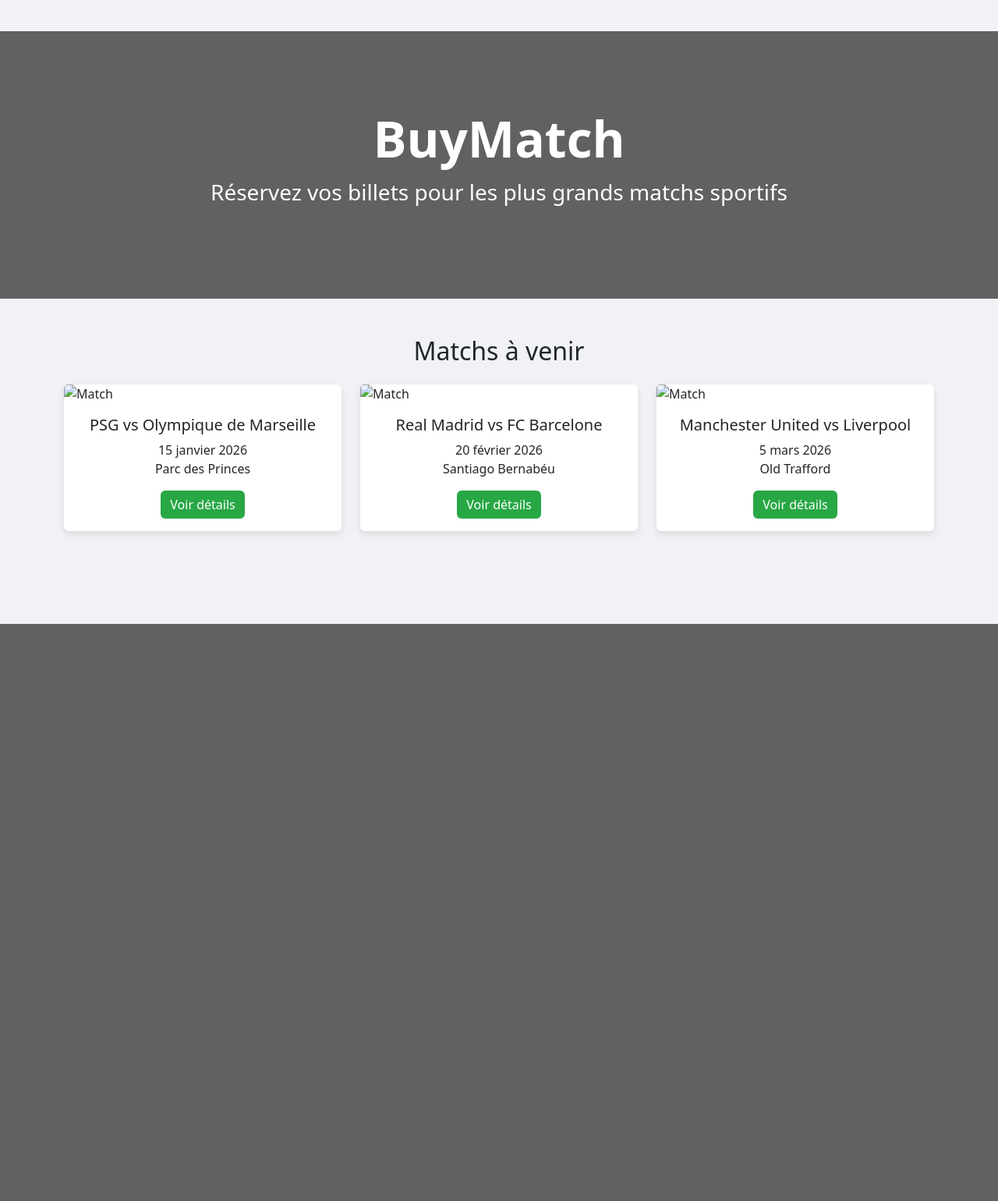
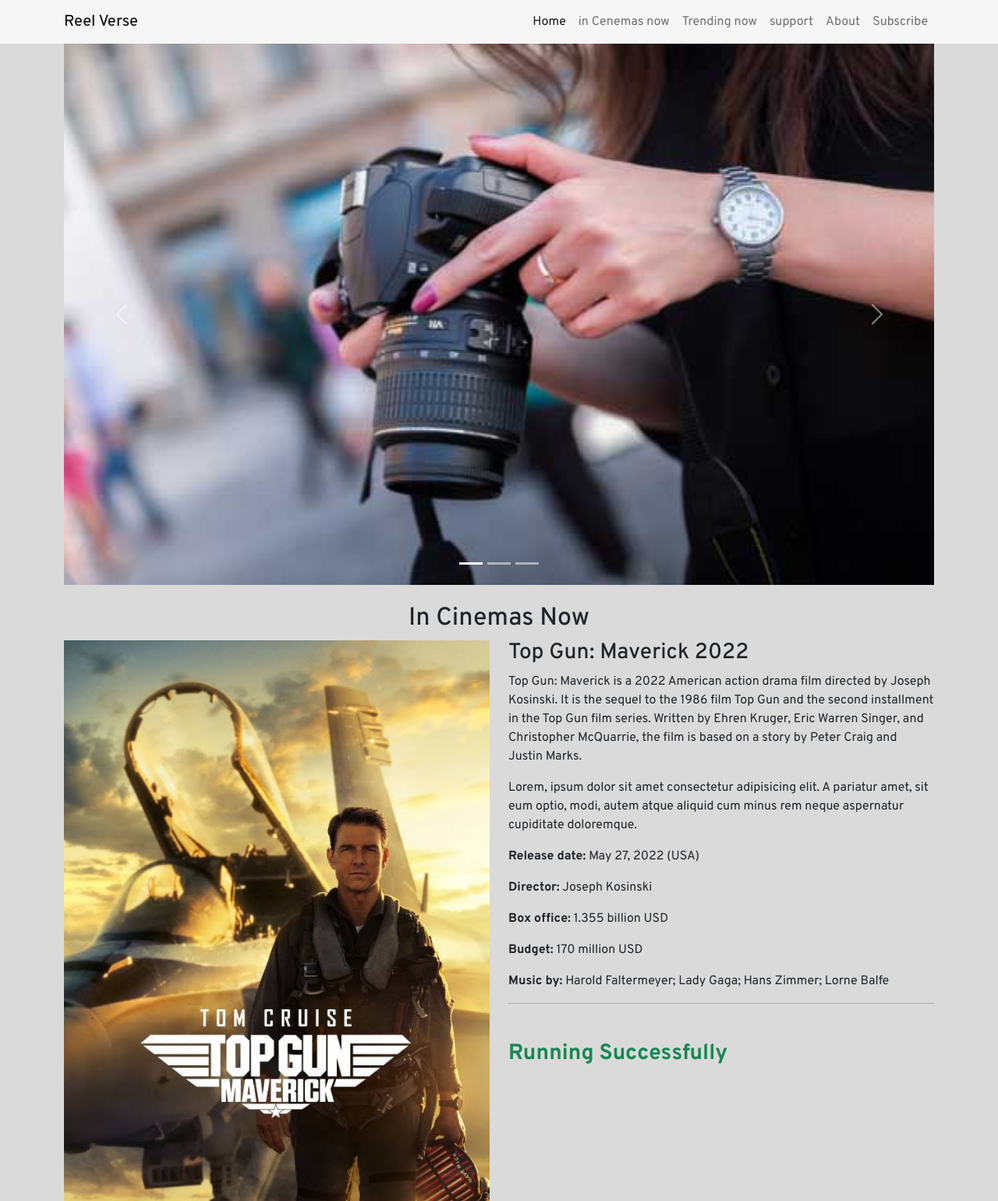
Before and after one commit to ZiyadCh/BuyMatch, a PHP site: page /pages/home.php in a window 1280 px wide. Shown: the top 1540 px of the page at 78% size. Before the commit the page ends 800 px from the top, so only its background shows below. Run offline with PHP 8.4, Linux system fonts and the light colour scheme; some libraries are stand-ins or nearby versions.

Commit message:
trying template 1

```diff
--- /dev/null
+++ b/assets/css/style.css
@@ -0,0 +1,62 @@
+@import url('https://fonts.googleapis.com/css2?family=Overpass:wght@400;500;600;700&display=swap');
+
+body {
+    font-family: 'Overpass', sans-serif;
+    background-color: #dadada;
+}
+
+.navbar {
+    background-color: rgba(255 255 255/.75);
+    backdrop-filter: blur(10px);
+    -webkit-backdrop-filter: blur(10px);
+    z-index: 98;
+}
+
+.carousel {
+    position: relative;
+    top: 56px;
+}
+
+main {
+    margin-top: 5rem;
+}
+
+.movie {
+    height: 550px;
+    width: 300px;
+    overflow: hidden;
+}
+
+.movie-poster {
+    width: 100%;
+    height: 450px;
+    overflow: hidden;
+    display: flex;
+    justify-content: center;
+    align-items: center;
+}
+
+.modal-window {
+    max-width: 450px;
+    position: fixed;
+    top: 50%;
+    left: 50%;
+    transform: translate(-50%, -50%);
+    background-color: rgba(255 255 255/.75);
+    backdrop-filter: blur(10px);
+    -webkit-backdrop-filter: blur(10px);
+    padding: 2rem;
+    border-radius: 1rem;
+    box-shadow: 0 5rem 5rem rgba(0, 0, 0, .5);
+    transition: all .3s;
+
+    opacity: 0;
+    visibility: hidden;
+}
+
+.close-btn {
+    position: absolute;
+    top: 1rem;
+    right: 1rem;
+    cursor: pointer;
+}
--- /dev/null
+++ b/assets/js/script.js
@@ -0,0 +1,107 @@
+const movieArr = [
+  {
+    title: "Hawa",
+    year: 2022,
+    ticketPrice: 300,
+    posterUrl:
+      "https://terrigen-cdn-dev.marvel.com/content/prod/1x/snh_online_6072x9000_posed_01.jpg",
+  },
+  {
+    title: "Title 2",
+    year: 2022,
+    ticketPrice: 500,
+    posterUrl:
+      "https://www.themoviedb.org/t/p/original/tqTZUwcpdDlZfNi3ojqd6tqqFcg.jpg",
+  },
+  {
+    title: "Title 3",
+    year: 2022,
+    ticketPrice: 80,
+    posterUrl:
+      "https://c8.alamy.com/comp/E7PYXN/the-amazing-spider-man-2-year-2014-usa-director-marc-webb-andrew-garfield-E7PYXN.jpg",
+  },
+  {
+    title: "Title 4",
+    year: 2022,
+    ticketPrice: 500,
+    posterUrl: "https://m.media-amazon.com/images/I/81nGkful2jL._AC_SY679_.jpg",
+  },
+  {
+    title: "Title 5",
+    year: 2022,
+    ticketPrice: 500,
+    posterUrl:
+      "https://www.themoviedb.org/t/p/original/tqTZUwcpdDlZfNi3ojqd6tqqFcg.jpg",
+  },
+  {
+    title: "Title 2",
+    year: 2022,
+    ticketPrice: 500,
+    posterUrl: "images/movie card.jpg",
+  },
+];
+
+// movie card making with dynamic content
+function displayMovies() {
+  const movies = document.querySelector(".movies");
+  for (let i = 0; i < movieArr.length; i++) {
+    const movieCard = document.createElement("div");
+    movieCard.classList.add(
+      "card",
+      "movie",
+      "p-0",
+      "col",
+      "shadow",
+      "border-0",
+      "rounded-3"
+    );
+    movieCard.innerHTML = `
+            <div class="movie-poster">
+                <img src="${movieArr[i].posterUrl}" class="card-img-top w-100" >
+            </div>
+            <div class="card-body">
+                <h5 class="card-title fw-bold">${movieArr[i].title} <small>(${movieArr[i].year})</small></h5>
+                <p class="text-danger fw-bold">${movieArr[i].ticketPrice} ৳</p>
+                <button class="btn btn-dark fw-bold book-ticket">Book Ticket</button>
+            </div>`;
+    movies.append(movieCard);
+  }
+}
+displayMovies();
+//display modal
+function displayModal() {
+  const bookTickets = document.querySelectorAll(".book-ticket");
+  const modalWindow = document.querySelector(".modal-window");
+  for (let i = 0; i < bookTickets.length; i++) {
+    bookTickets[i].addEventListener("click", () => {
+      for (let j = 0; j < movieArr.length; j++) {
+        if (i == j) {
+          const title = movieArr[j].title;
+          const year = movieArr[j].year;
+          const ticketPrice = movieArr[j].ticketPrice;
+          const vat = (ticketPrice * 7) / 100;
+          const subTotalPrice = vat + ticketPrice;
+
+          modalWindow.style.opacity = 1;
+          modalWindow.style.visibility = "visible";
+
+          modalWindow.innerHTML = `
+            <span class="close-btn"><b>X</b></span>
+            <h2 class="fw-bold">${title} (${year})</h2>
+            <h5><strong>Price:</strong> ${ticketPrice} ৳</h5>
+            <h5><strong>VAT:</strong> ${vat} ৳</h5>
+            <h5><strong>Sub-total:</strong> ${subTotalPrice} ৳</h5>
+            <button class="btn btn-danger fw-bold mt-4 buy-now">BUY NOW</button>`;
+
+          //hide modal window
+          const closeBtn = document.querySelector(".close-btn");
+          closeBtn.addEventListener("click", () => {
+            modalWindow.style.opacity = 0;
+            modalWindow.style.visibility = "hidden";
+          });
+        }
+      }
+    });
+  }
+}
+displayModal();
--- a/pages/home.php
+++ b/pages/home.php
@@ -1,57 +1,196 @@
 <!DOCTYPE html>
-<html lang="fr">
+<html lang="en">
   <head>
-    <meta charset="UTF-8">
-    <meta name="viewport" content="width=device-width, initial-scale=1">
-    <title>BuyMatch - Accueil</title>
-    <link href="https://cdn.jsdelivr.net/npm/bootstrap@5.3.3/dist/css/bootstrap.min.css" rel="stylesheet">
-    <style>
-        body { background-color: #f0f2f5; padding-top: 40px; }
-        .hero { background: linear-gradient(rgba(0,0,0,0.6), rgba(0,0,0,0.6)), url('https://via.placeholder.com/1920x600?text=Stade+en+foule'); background-size: cover; color: white; padding: 100px 0; text-align: center; }
-        .card { transition: transform 0.3s; border: none; box-shadow: 0 4px 10px rgba(0,0,0,0.1); }
-        .card:hover { transform: translateY(-10px); }
-        .btn-success { background-color: #28a745; border: none; }
-    </style>
+    <meta charset="UTF-8" />
+    <meta http-equiv="X-UA-Compatible" content="IE=edge" />
+    <meta name="viewport" content="width=device-width, initial-scale=1.0" />
+    <!-- bootstrap css  -->
+
+    <link
+      href="https://cdn.jsdelivr.net/npm/bootstrap@5.2.1/dist/css/bootstrap.min.css"
+      rel="stylesheet"
+      integrity="sha384-iYQeCzEYFbKjA/T2uDLTpkwGzCiq6soy8tYaI1GyVh/UjpbCx/TYkiZhlZB6+fzT"
+      crossorigin="anonymous"
+    />
+    <!-- custom css  -->
+    <link rel="stylesheet" href="../assets/css/style.css" />
+    <title>Reel Verse</title>
   </head>
+
   <body>
-    <div class="hero">
-        <h1 class="display-3 fw-bold">BuyMatch</h1>
-        <p class="lead fs-3">Réservez vos billets pour les plus grands matchs sportifs</p>
+    <header>
+      <!-- navbar  -->
+      <nav class="navbar navbar-expand-lg position-fixed w-100">
+        <div class="container">
+          <a class="navbar-brand h1 mb-0" href="#">Reel Verse</a>
+          <button
+            class="navbar-toggler"
+            type="button"
+            data-bs-toggle="collapse"
+            data-bs-target="#navbarSupportedContent"
+            aria-controls="navbarSupportedContent"
+            aria-expanded="false"
+            aria-label="Toggle navigation"
+          >
+            <span class="navbar-toggler-icon"></span>
+          </button>
+          <div class="collapse navbar-collapse" id="navbarSupportedContent">
+            <ul class="navbar-nav ms-auto mb-2 mb-lg-0">
+              <li class="nav-item">
+                <a class="nav-link active" aria-current="page" href="#">Home</a>
+              </li>
+              <li class="nav-item">
+                <a class="nav-link" href="#">in Cenemas now</a>
+              </li>
+              <li class="nav-item">
+                <a class="nav-link" href="#">Trending now</a>
+              </li>
+              <li class="nav-item">
+                <a class="nav-link" href="#">support</a>
+              </li>
+              <li class="nav-item">
+                <a class="nav-link" href="#">About</a>
+              </li>
+              <li class="nav-item">
+                <a class="nav-link" href="#">Subscribe</a>
+              </li>
+            </ul>
           </div>
-    <div class="container my-5">
-        <h2 class="text-center mb-4">Matchs à venir</h2>
+        </div>
+      </nav>
+
+      <!-- slider  -->
+      <div
+        id="carouselExampleIndicators"
+        class="carousel slide container"
+        data-bs-ride="true"
+      >
+        <div class="carousel-indicators">
+          <button
+            type="button"
+            data-bs-target="#carouselExampleIndicators"
+            data-bs-slide-to="0"
+            class="active"
+            aria-current="true"
+            aria-label="Slide 1"
+          ></button>
+          <button
+            type="button"
+            data-bs-target="#carouselExampleIndicators"
+            data-bs-slide-to="1"
+            aria-label="Slide 2"
+          ></button>
+          <button
+            type="button"
+            data-bs-target="#carouselExampleIndicators"
+            data-bs-slide-to="2"
+            aria-label="Slide 3"
+          ></button>
+        </div>
+        <div class="carousel-inner">
+          <div class="carousel-item active">
+            <img src="../assets/images/post-1.jpg" class="d-block w-100" />
+          </div>
+          <div class="carousel-item">
+            <img src="../assetsimages/post-2.jpg" class="d-block w-100" />
+          </div>
+          <div class="carousel-item">
+            <img src="..assets/images/post-3.jpg" class="d-block w-100" />
+          </div>
+        </div>
+        <button
+          class="carousel-control-prev"
+          type="button"
+          data-bs-target="#carouselExampleIndicators"
+          data-bs-slide="prev"
+        >
+          <span class="carousel-control-prev-icon" aria-hidden="true"></span>
+          <span class="visually-hidden">Previous</span>
+        </button>
+        <button
+          class="carousel-control-next"
+          type="button"
+          data-bs-target="#carouselExampleIndicators"
+          data-bs-slide="next"
+        >
+          <span class="carousel-control-next-icon" aria-hidden="true"></span>
+          <span class="visually-hidden">Next</span>
+        </button>
+      </div>
+    </header>
+
+    <main>
+      <!-- in cinemas now  -->
+
+      <div class="container">
+        <h2 class="text-center">In Cinemas Now</h2>
         <div class="row">
-            <div class="col-md-4 mb-4">
-                <div class="card h-100">
-                    <img src="https://via.placeholder.com/400x250?text=PSG+vs+OM" class="card-img-top" alt="Match">
-                    <div class="card-body text-center">
-                        <h5 class="card-title">PSG vs Olympique de Marseille</h5>
-                        <p class="card-text">15 janvier 2026<br>Parc des Princes</p>
-                        <a href="match_details.php" class="btn btn-success">Voir détails</a>
+          <div class="col">
+            <img src="..assets/images/topgun.jpg" class="w-100" />
+          </div>
+          <div class="col">
+            <h3>Top Gun: Maverick 2022</h3>
+            <p>
+              Top Gun: Maverick is a 2022 American action drama film directed by
+              Joseph Kosinski. It is the sequel to the 1986 film Top Gun and the
+              second installment in the Top Gun film series. Written by Ehren
+              Kruger, Eric Warren Singer, and Christopher McQuarrie, the film is
+              based on a story by Peter Craig and Justin Marks.
+            </p>
+            <p>
+              Lorem, ipsum dolor sit amet consectetur adipisicing elit. A
+              pariatur amet, sit eum optio, modi, autem atque aliquid cum minus
+              rem neque aspernatur cupiditate doloremque.
+            </p>
+            <p><strong>Release date:</strong> May 27, 2022 (USA)</p>
+            <p><strong>Director:</strong> Joseph Kosinski</p>
+            <p><strong>Box office:</strong> 1.355 billion USD</p>
+            <p><strong>Budget:</strong> 170 million USD</p>
+            <p>
+              <strong>Music by:</strong> Harold Faltermeyer; Lady Gaga; Hans
+              Zimmer; Lorne Balfe
+            </p>
+            <hr />
+            <h3 class="fw-bold mt-5 text-success">Running Successfully</h3>
           </div>
         </div>
       </div>
-            <div class="col-md-4 mb-4">
-                <div class="card h-100">
-                    <img src="https://via.placeholder.com/400x250?text=Real+vs+Barca" class="card-img-top" alt="Match">
-                    <div class="card-body text-center">
-                        <h5 class="card-title">Real Madrid vs FC Barcelone</h5>
-                        <p class="card-text">20 février 2026<br>Santiago Bernabéu</p>
-                        <a href="match_details.php" class="btn btn-success">Voir détails</a>
+      <!-- trending now  -->
+
+      <div class="container mt-5">
+        <h2 class="text-center">Trending Now</h2>
+        <div
+          class="movies row row-cols-1 row-cols-md-2 row-cols-lg-4 justify-content-center gap-3 mb-5"
+        >
+            <div class="movie-poster">
+                <img src="${movieArr[i].posterUrl}" class="card-img-top w-100" >
+            </div>
+            <div class="card-body">
+                <h5 class="card-title fw-bold">matchname</h5>
+                <p class="text-danger fw-bold">qeoifheqfi</p>
+                <button class="btn btn-dark fw-bold book-ticket">Book Ticket</button>
+            </div>
+          <!-- single movie cards are shown dynamically by displayMovies() function on script.js file  -->
         </div>
       </div>
+      <div class="container modal-window">
+        <span class="close-btn"><b>X</b></span>
+        <h2 class="fw-bold">movie title (year)</h2>
+        <h5><strong>Price:</strong> 300 ৳</h5>
+        <h5><strong>VAT:</strong> 30 ৳</h5>
+        <button class="btn btn-danger fw-bold mt-4 buy-now">BUY NOW</button>
       </div>
-            <div class="col-md-4 mb-4">
-                <div class="card h-100">
-                    <img src="https://via.placeholder.com/400x250?text=Manchester+vs+Liverpool" class="card-img-top" alt="Match">
-                    <div class="card-body text-center">
-                        <h5 class="card-title">Manchester United vs Liverpool</h5>
-                        <p class="card-text">5 mars 2026<br>Old Trafford</p>
-                        <a href="match_details.php" class="btn btn-success">Voir détails</a>
-                    </div>
-                </div>
-            </div>
-        </div>
-    </div>
+    </main>
+
+    <footer></footer>
+
+    <!-- JavaScript Bundle with Popper -->
+    <script
+      src="https://cdn.jsdelivr.net/npm/bootstrap@5.2.1/dist/js/bootstrap.bundle.min.js"
+      integrity="sha384-u1OknCvxWvY5kfmNBILK2hRnQC3Pr17a+RTT6rIHI7NnikvbZlHgTPOOmMi466C8"
+      crossorigin="anonymous"
+    ></script>
+    <!-- custom js  -->
+    <script src="../assets/js/script.js"></script>
   </body>
 </html>
```
Also changed, not shown: classes/Match.php (+31 -23 lines), assets/images/movie card.jpg (added), assets/images/post-1.jpg (added), assets/images/post-2.jpg (added), assets/images/post-3.jpg (added), assets/images/topgun.jpg (added). Lines whose indentation alone changed are shown as unchanged.
